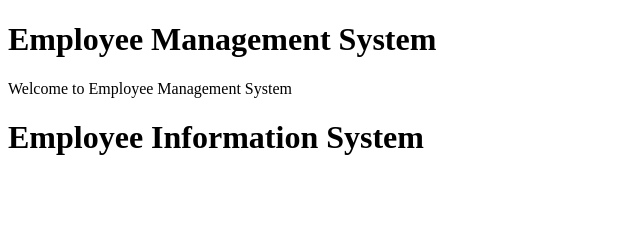
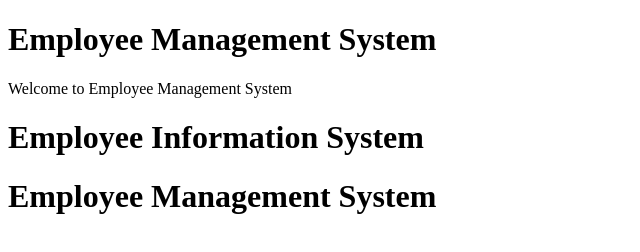
Before and after one commit to GANESHPRABHU89041/employee-management-system, a plain HTML site: page index.html in a window 1280 px wide. Shown: the whole page, without its empty margins (0-640 px from the left). Drawn offline with Linux system fonts and the light colour scheme.

Commit message:
fix: resolve employee heading merge conflict

```diff
--- a/index.html
+++ b/index.html
@@ -10,3 +10,4 @@
 </html>
 
 <h1>Employee Information System</h1>
+<h1>Employee Management System</h1>
```
